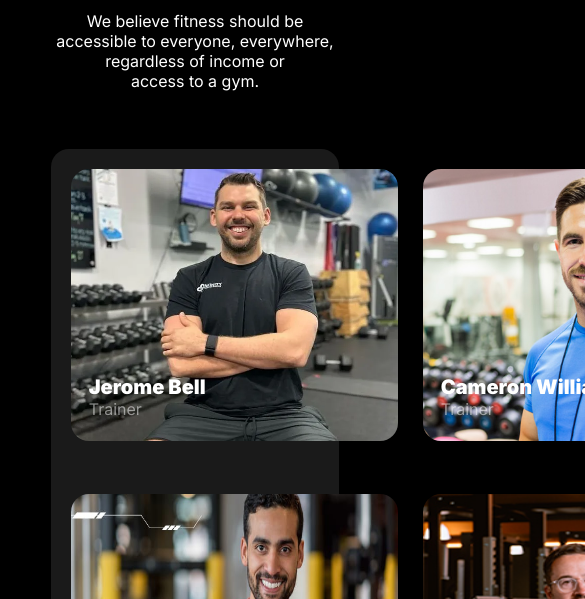
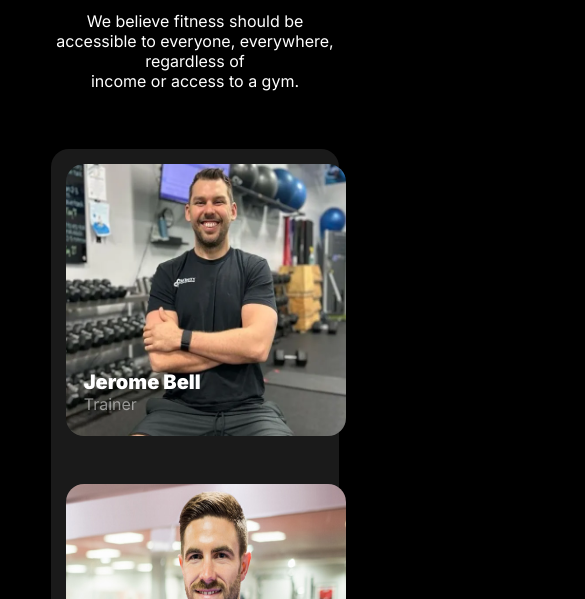
Before and after one commit to MD-YUSUF-1/gym-fitness, a plain HTML site: page index.html in a window 390 px wide. Shown: the part 245-844 px from the top of the page, 585 px wide, since content can reach past the window. Drawn offline with Linux system fonts and the light colour scheme; a web font is replaced by a local one.

Commit message:
Responsive Our team section  Completed

```diff
--- a/index.html
+++ b/index.html
@@ -23,7 +23,7 @@
         <!--Our Team section starts -->
         <section>
             <h3 class="team-title">Meet Our Team</h3>
-            <p class="team-description">We believe fitness should be accessible to everyone, everywhere, regardless of income or <br> access to a gym.</p>
+            <p class="team-description">We believe fitness should be accessible to everyone, everywhere, regardless of <br> income or access to a gym.</p>
             <div class="team-img-continer">
                 <div >
                     <div class="team-img"><img src="./images/trainer1.png" alt=""></div>
--- a/responsive/responsiveAssignment.css
+++ b/responsive/responsiveAssignment.css
@@ -1,4 +1,14 @@
 @media screen and (max-width:576px) {
+
+
+    .team-img-continer{
+        grid-template-columns:1fr;
+        padding: 15px;
+        gap: 20px;
+      }
+      .team-img{
+        width: 280px;
+      }
     footer{
         margin-top: 60px;
     }
```
